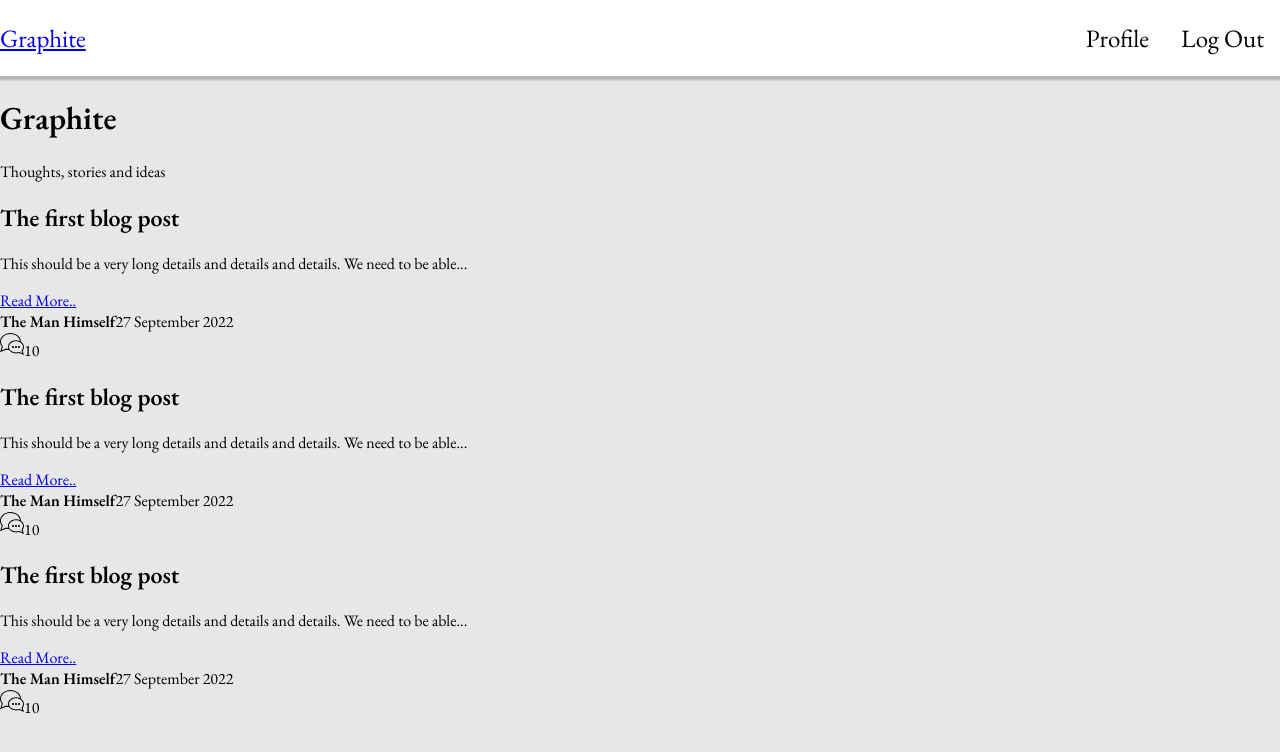
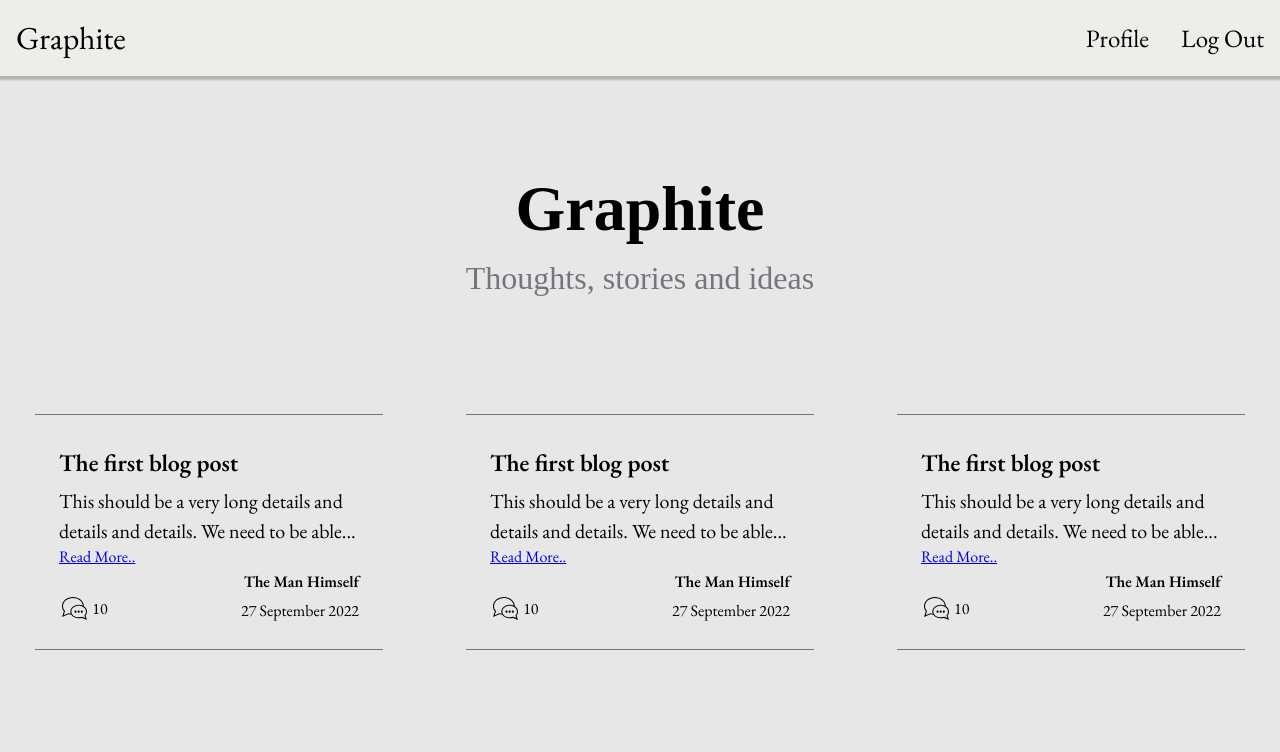
Before and after one commit to AminuMado/blog_client, a React (Create React App) app: page /blogs in a window 1280 px wide. Shown: the top 752 px of the page. Built offline with nearby package versions, Linux system fonts and the light colour scheme.

Commit message:
update styling

```diff
--- a/src/App.css
+++ b/src/App.css
@@ -205,12 +205,12 @@
   align-items: center;
   position: relative;
   padding: 0.5rem 0rem;
-  background-color: #fff;
+  background-color: #edede9;
   color: black;
   box-shadow: 0 2px 2px 2px rgba(9, 9, 9, 0.23);
   font-size: 25px;
 }
-.home {
+.navigation__home {
   text-decoration: none;
   color: black;
   font-size: 2rem;
@@ -241,3 +241,91 @@
   width: 100%;
   color: inherit;
 }
+.navigation-menu li p {
+  cursor: pointer;
+}
+/* Blogs Section */
+.blogs-header {
+  display: flex;
+  flex-direction: column;
+  gap: 8px;
+  -moz-box-align: center;
+  align-items: center;
+  margin: 96px 0px;
+}
+.blogs-title {
+  font-size: 4rem;
+  font-weight: bold;
+  color: rgb(0, 0, 0);
+  font-family: "Libre Baskerville", serif;
+  margin: 0px;
+}
+.blogs-subTitle {
+  font-size: 2rem;
+  line-height: 1.5;
+  font-weight: lighter;
+  color: rgb(115, 119, 125);
+  font-family: "Libre Baskerville", serif;
+  margin: 0px;
+  text-align: center;
+}
+
+.blogs {
+  display: grid;
+  grid-gap: 0.8rem;
+  grid-template-columns: repeat(auto-fill, minmax(20.6rem, 1fr));
+  place-items: center;
+  place-content: center;
+}
+/* Card Section */
+.card {
+  margin: 1rem 1.5rem;
+  padding: 1.5rem;
+  text-align: left;
+  color: inherit;
+  text-decoration: none;
+  border-top: 1px solid rgb(115, 119, 125);
+  border-bottom: 1px solid rgb(115, 119, 125);
+  transition: color 0.15s ease, border-color 0.15s ease;
+  max-width: 300px;
+  width: 100%;
+  display: flex;
+  flex-direction: column;
+  justify-content: center;
+  align-items: flex-start;
+  position: relative;
+}
+.card-title {
+  margin: 0.5rem 0;
+}
+.card-details {
+  margin: 0;
+  font-size: 1.25rem;
+  line-height: 1.5;
+}
+.card-authorInfo {
+  display: flex;
+  flex-direction: column;
+  justify-content: flex-end;
+  align-items: flex-end;
+  width: 100%;
+}
+.card-author {
+  margin: 0.25rem 0;
+}
+.card-published {
+  margin: 0.25rem 0;
+}
+
+.card-commentWrapper {
+  position: absolute;
+  bottom: 1.75rem;
+  left: 1.7rem;
+  display: flex;
+  flex-direction: row;
+  align-items: center;
+  gap: 5px;
+}
+.card-chatIcon {
+  width: 25px;
+}
```
